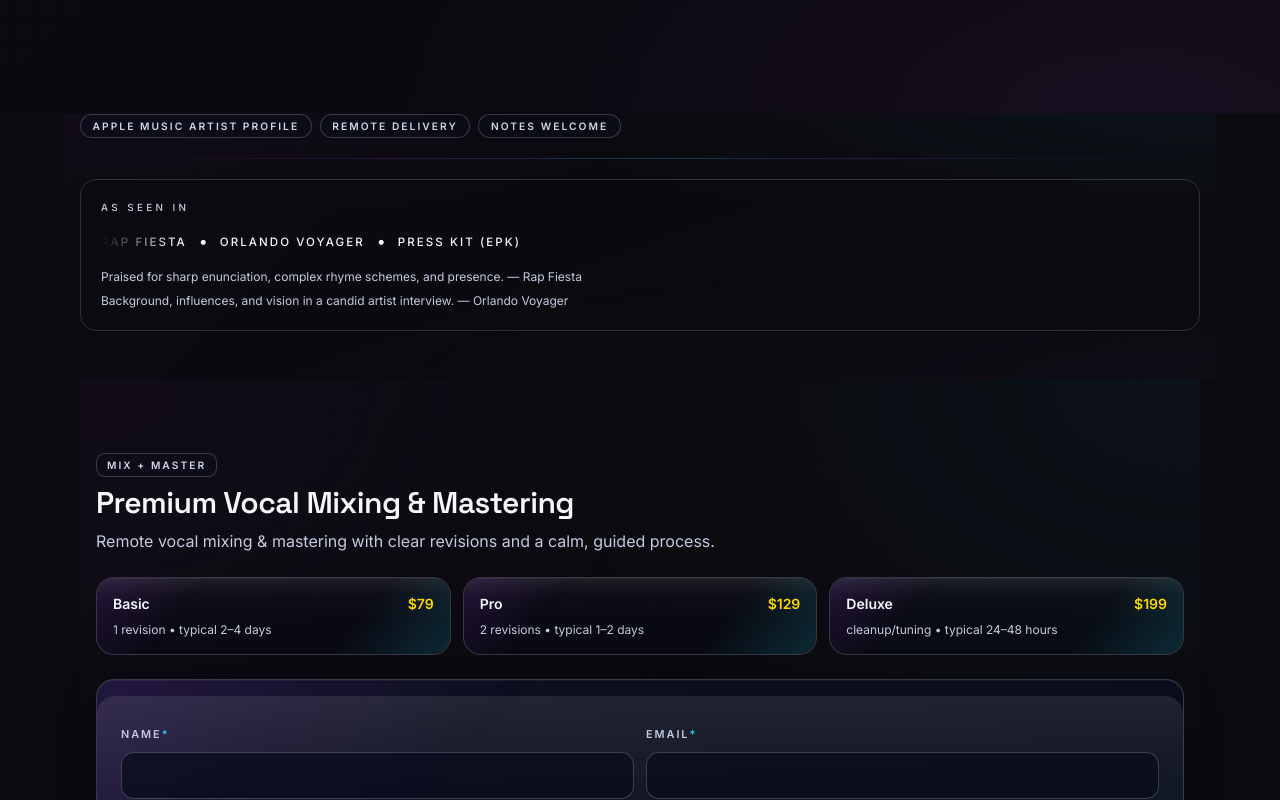
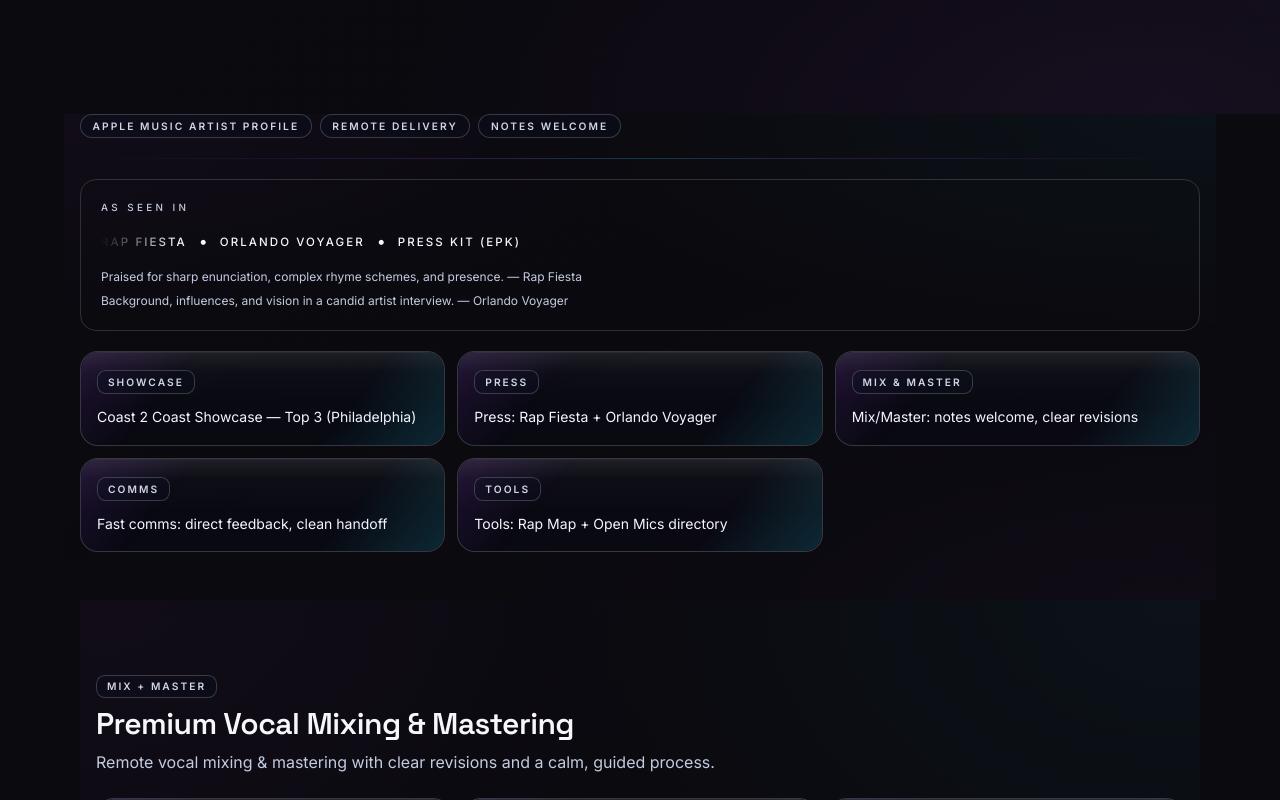
Before and after one commit to govangoes/calamari-crystal-site, a React (Vite) app: page / in a window 1280 px wide. Shown: the part 711-1511 px from the top of the page. Built offline with nearby package versions, Linux system fonts and the light colour scheme; no server answers.

Commit message:
feat: add proof grid credibility block

```diff
--- /dev/null
+++ b/src/components/ProofGrid.jsx
@@ -0,0 +1,44 @@
+import CrystalBadge from "./ui/CrystalBadge.jsx";
+import CrystalCard from "./ui/CrystalCard.jsx";
+
+const PROOF_ITEMS = [
+  {
+    label: "Showcase",
+    text: "Coast 2 Coast Showcase — Top 3 (Philadelphia)",
+  },
+  {
+    label: "Press",
+    text: "Press: Rap Fiesta + Orlando Voyager",
+  },
+  {
+    label: "Mix & Master",
+    text: "Mix/Master: notes welcome, clear revisions",
+  },
+  {
+    label: "Comms",
+    text: "Fast comms: direct feedback, clean handoff",
+  },
+  {
+    label: "Tools",
+    text: "Tools: Rap Map + Open Mics directory",
+  },
+];
+
+export default function ProofGrid({ className = "" }) {
+  const rootClassName = ["grid gap-3 sm:grid-cols-2 lg:grid-cols-3", className]
+    .filter(Boolean)
+    .join(" ");
+
+  return (
+    <section aria-label="Trust proof highlights" className={rootClassName}>
+      {PROOF_ITEMS.map((item) => (
+        <CrystalCard key={item.text} variant="outline" className="p-4">
+          <CrystalBadge variant="tag" className="mb-3">
+            {item.label}
+          </CrystalBadge>
+          <p className="text-sm leading-relaxed text-strong">{item.text}</p>
+        </CrystalCard>
+      ))}
+    </section>
+  );
+}
--- a/src/pages/Home.jsx
+++ b/src/pages/Home.jsx
@@ -5,6 +5,7 @@ import { SpotifyEmbed, YouTubeEmbed } from "../components/Embeds.jsx";
 import AsSeenIn from "../components/AsSeenIn.jsx";
 import BookingForm from "../components/forms/BookingForm.jsx";
 import MixMasterForm from "../components/forms/MixMasterForm.jsx";
+import ProofGrid from "../components/ProofGrid.jsx";
 import CrystalBadge from "../components/ui/CrystalBadge.jsx";
 import CrystalCard from "../components/ui/CrystalCard.jsx";
 import Hairline from "../components/ui/Hairline.jsx";
@@ -64,6 +65,7 @@ export default function Home() {
           </div>
           <Hairline />
           <AsSeenIn className="border-white/15 bg-ink/25" />
+          <ProofGrid />
         </div>
       </section>
 
```
